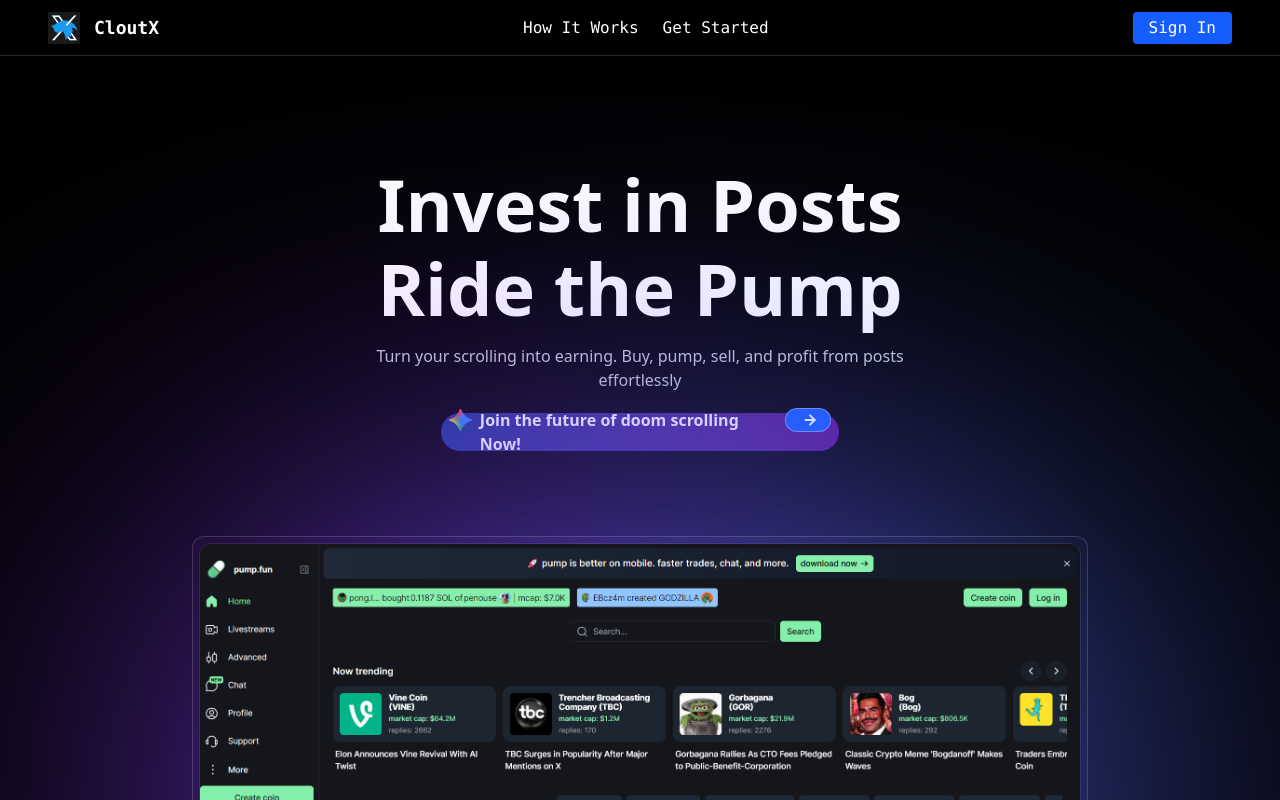
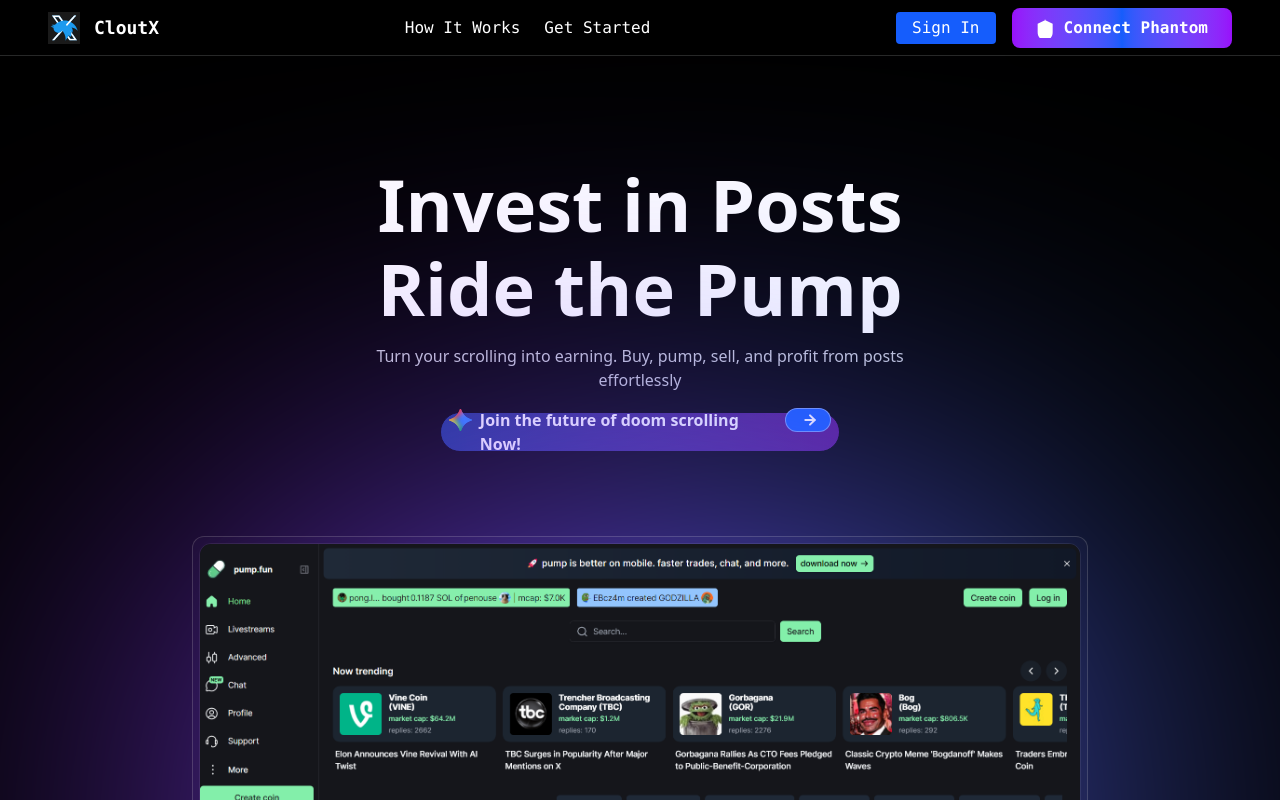
Before and after one commit to ashek108/cypherpunk_proj, a Next.js app: page / in a window 1280 px wide. Shown: the top 800 px of the page. Built offline with nearby package versions, Linux system fonts and the light colour scheme.

Commit message:
wallet button added

```diff
--- a/app/globals.css
+++ b/app/globals.css
@@ -26,3 +26,41 @@
   scrollbar-width: thin;
   scrollbar-color: #3b82f6 #000000;
 }
+
+
+@keyframes fade-in {
+  from {
+    opacity: 0;
+    transform: translateY(-10px);
+  }
+  to {
+    opacity: 1;
+    transform: translateY(0);
+  }
+}
+
+@keyframes slide-in {
+  from {
+    opacity: 0;
+    transform: translateX(100%);
+  }
+  to {
+    opacity: 1;
+    transform: translateX(0);
+  }
+}
+
+.animate-fade-in {
+  animation: fade-in 0.2s ease-in-out;
+}
+
+.animate-slide-in {
+  animation: slide-in 0.3s ease-out;
+}
+
+.wallet-adapter-modal {
+  @apply bg-black/95 backdrop-blur-lg border border-white/20 rounded-lg;
+}
+.wallet-adapter-button {
+  @apply bg-gradient-to-r from-purple-900 to-blue-900 text-white rounded-lg border border-white/20 hover:scale-105 transition-transform duration-200;
+}
--- a/app/layout.tsx
+++ b/app/layout.tsx
@@ -1,6 +1,7 @@
 import type { Metadata } from "next";
 import { Geist, Geist_Mono } from "next/font/google";
 import "./globals.css";
+import { WalletProvider } from "../components/WalletContext";
 
 const geistSans = Geist({
   variable: "--font-geist-sans",
@@ -27,7 +28,9 @@ export default function RootLayout({
       <body
         className={`${geistSans.variable} ${geistMono.variable} antialiased`}
       >
-        {children}
+        <WalletProvider>
+          {children}
+        </WalletProvider>
       </body>
     </html>
   );
--- /dev/null
+++ b/components/WalletContext.tsx
@@ -0,0 +1,133 @@
+'use client';
+
+import React, { createContext, useContext, useState, useCallback, useEffect } from 'react';
+
+interface WalletContextType {
+  connected: boolean;
+  connecting: boolean;
+  publicKey: string | null;
+  connect: () => Promise<void>;
+  disconnect: () => Promise<void>;
+}
+
+const WalletContext = createContext<WalletContextType | undefined>(undefined);
+
+export const useWallet = () => {
+  const context = useContext(WalletContext);
+  if (!context) {
+    throw new Error('useWallet must be used within a WalletProvider');
+  }
+  return context;
+};
+
+export const WalletProvider: React.FC<{ children: React.ReactNode }> = ({ children }) => {
+  const [connected, setConnected] = useState(false);
+  const [connecting, setConnecting] = useState(false);
+  const [publicKey, setPublicKey] = useState<string | null>(null);
+
+  // Check if Phantom is installed
+  const getPhantomProvider = () => {
+    if (typeof window !== 'undefined' && 'solana' in window) {
+      const provider = (window as any).solana;
+      if (provider?.isPhantom) {
+        return provider;
+      }
+    }
+    return null;
+  };
+
+  // Connect to Phantom wallet
+  const connect = useCallback(async () => {
+    try {
+      setConnecting(true);
+      const provider = getPhantomProvider();
+
+      if (!provider) {
+        // Open Phantom wallet installation page
+        window.open('https://phantom.app/', '_blank');
+        throw new Error('Phantom wallet not found! Please install Phantom wallet.');
+      }
+
+      const response = await provider.connect();
+      setPublicKey(response.publicKey.toString());
+      setConnected(true);
+
+      // Store connection state in localStorage
+      localStorage.setItem('phantom-wallet-connected', 'true');
+      localStorage.setItem('phantom-wallet-publickey', response.publicKey.toString());
+
+    } catch (error) {
+      console.error('Error connecting to Phantom wallet:', error);
+      alert(error instanceof Error ? error.message : 'Failed to connect to Phantom wallet');
+    } finally {
+      setConnecting(false);
+    }
+  }, []);
+
+  // Disconnect from Phantom wallet
+  const disconnect = useCallback(async () => {
+    try {
+      const provider = getPhantomProvider();
+
+      if (provider) {
+        await provider.disconnect();
+      }
+
+      setConnected(false);
+      setPublicKey(null);
+
+      // Clear connection state from localStorage
+      localStorage.removeItem('phantom-wallet-connected');
+      localStorage.removeItem('phantom-wallet-publickey');
+
+    } catch (error) {
+      console.error('Error disconnecting from Phantom wallet:', error);
+    }
+  }, []);
+
+  // Check for existing connection on mount
+  useEffect(() => {
+    const checkConnection = async () => {
+      try {
+        const provider = getPhantomProvider();
+
+        if (provider) {
+          // Check if wallet was previously connected
+          const wasConnected = localStorage.getItem('phantom-wallet-connected');
+          const storedPublicKey = localStorage.getItem('phantom-wallet-publickey');
+
+          if (wasConnected && storedPublicKey) {
+            // Try to reconnect silently
+            try {
+              const response = await provider.connect({ onlyIfTrusted: true });
+              setConnected(true);
+              setPublicKey(response.publicKey.toString());
+            } catch (error) {
+              // Silent connection failed, clear stored data
+              localStorage.removeItem('phantom-wallet-connected');
+              localStorage.removeItem('phantom-wallet-publickey');
+            }
+          }
+        }
+      } catch (error) {
+        console.error('Error checking wallet connection:', error);
+      }
+    };
+
+    checkConnection();
+  }, []);
+
+  const value: WalletContextType = {
+    connected,
+    connecting,
+    publicKey,
+    connect,
+    disconnect,
+  };
+
+  return (
+    <WalletContext.Provider value={value}>
+      {children}
+    </WalletContext.Provider>
+  );
+};
--- a/components/navbar.tsx
+++ b/components/navbar.tsx
@@ -1,5 +1,22 @@
+'use client';
+
+import { useWallet } from './WalletContext';
 
 function Navbar() {
+  const { connected, connecting, publicKey, connect, disconnect } = useWallet();
+
+  const handleWalletClick = async () => {
+    if (connected) {
+      await disconnect();
+    } else {
+      await connect();
+    }
+  };
+
+  const formatPublicKey = (key: string) => {
+    return `${key.slice(0, 4)}...${key.slice(-4)}`;
+  };
+
   return (
     <header className=" font-mono sticky inset-x-0 bg-black top-0 z-50 h-14 w-full  px-6 flex items-center justify-between backdrop-blur-lg border-b-[0.3px] border-gray-100/16">
 
@@ -14,9 +31,67 @@ function Navbar() {
         <a href="/sign-up" className="hover:text-blue-400">Get Started</a>
       </nav>
 
-      <div>
-        <button className="bg-blue-600 text-white px-4 py-1 rounded hover:bg-blue-700 transition mr-0 sm:mr-6">
+      <div className="flex items-center space-x-4">
+        <button className="bg-blue-600 text-white px-4 py-1 rounded hover:bg-blue-700 transition">
           Sign In
+        </button>
+        <button
+          onClick={handleWalletClick}
+          disabled={connecting}
+          className={`relative group px-6 py-2 font-semibold text-white rounded-lg transition-all duration-300 mr-0 sm:mr-6 shadow-lg ${
+            connected
+              ? 'bg-gradient-to-r from-green-600 via-emerald-600 to-green-600 hover:from-green-500 hover:via-emerald-500 hover:to-green-500 hover:shadow-green-500/25'
+              : connecting
+              ? 'bg-gradient-to-r from-gray-600 via-gray-500 to-gray-600 cursor-not-allowed'
+              : 'bg-gradient-to-r from-purple-600 via-blue-600 to-purple-600 hover:from-purple-500 hover:via-blue-500 hover:to-purple-500 hover:shadow-purple-500/25'
+          }`}
+        >
+          <div className={`absolute inset-0 rounded-lg opacity-0 group-hover:opacity-100 transition-opacity duration-300 blur-sm ${
+            connected
+              ? 'bg-gradient-to-r from-green-600 via-emerald-600 to-green-600'
+              : connecting
+              ? 'bg-gradient-to-r from-gray-600 via-gray-500 to-gray-600'
+              : 'bg-gradient-to-r from-purple-600 via-blue-600 to-purple-600'
+          }`}></div>
+          <span className="relative z-10 flex items-center space-x-2">
+            {connecting ? (
+              <>
+                <svg className="animate-spin h-5 w-5 text-white" fill="none" viewBox="0 0 24 24">
+                  <circle className="opacity-25" cx="12" cy="12" r="10" stroke="currentColor" strokeWidth="4"></circle>
+                  <path className="opacity-75" fill="currentColor" d="M4 12a8 8 0 018-8V0C5.373 0 0 5.373 0 12h4zm2 5.291A7.962 7.962 0 014 12H0c0 3.042 1.135 5.824 3 7.938l3-2.647z"></path>
+                </svg>
+                <span>Connecting...</span>
+              </>
+            ) : connected ? (
+              <>
+                <svg
+                  width="20"
+                  height="20"
+                  viewBox="0 0 24 24"
+                  fill="currentColor"
+                  className="text-white"
+                >
+                  <path d="M12 2C6.48 2 2 6.48 2 12s4.48 10 10 10 10-4.48 10-10S17.52 2 12 2zm-2 15l-5-5 1.41-1.41L10 14.17l7.59-7.59L19 8l-9 9z"/>
+                </svg>
+                <span className="hidden sm:inline">{publicKey ? formatPublicKey(publicKey) : 'Connected'}</span>
+                <span className="sm:hidden">Connected</span>
+              </>
+            ) : (
+              <>
+                <svg
+                  width="20"
+                  height="20"
+                  viewBox="0 0 24 24"
+                  fill="currentColor"
+                  className="text-white"
+                >
+                  <path d="M12 2L2 7v10c0 5.55 3.84 9.74 9 11 5.16-1.26 9-5.45 9-11V7l-10-5z"/>
+                  <path d="M9 12l2 2 4-4" stroke="white" strokeWidth="2" fill="none"/>
+                </svg>
+                <span>Connect Phantom</span>
+              </>
+            )}
+          </span>
         </button>
       </div>
     </header>
--- /dev/null
+++ b/types/phantom.d.ts
@@ -0,0 +1,23 @@
+interface Window {
+  solana?: {
+    isPhantom?: boolean;
+    connect: (options?: { onlyIfTrusted?: boolean }) => Promise<{ publicKey: { toString: () => string } }>;
+    disconnect: () => Promise<void>;
+    on: (event: string, callback: (args: any) => void) => void;
+    request: (method: string, params?: any) => Promise<any>;
+  };
+}
+
+declare global {
+  interface Window {
+    solana?: {
+      isPhantom?: boolean;
+      connect: (options?: { onlyIfTrusted?: boolean }) => Promise<{ publicKey: { toString: () => string } }>;
+      disconnect: () => Promise<void>;
+      on: (event: string, callback: (args: any) => void) => void;
+      request: (method: string, params?: any) => Promise<any>;
+    };
+  }
+}
+
+export {};
```
Also changed, not shown: package.json (+10 -5 lines), 1 other file (tests, documents, lock files or other folders).
